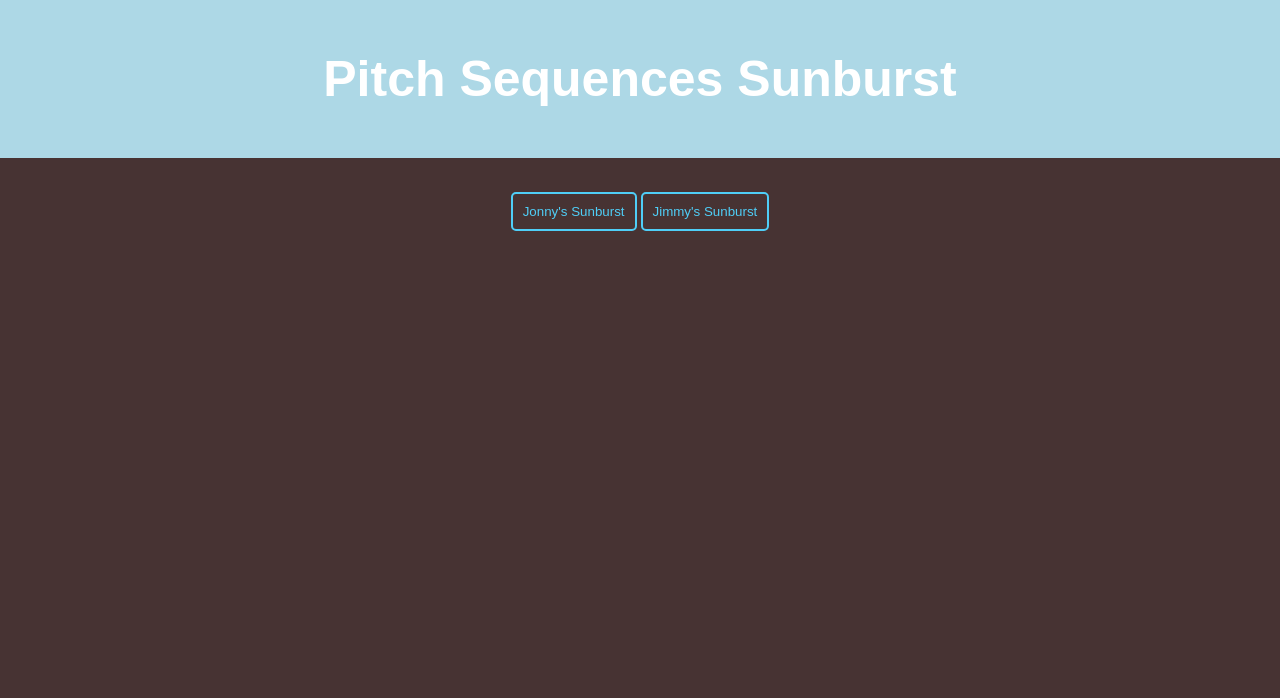
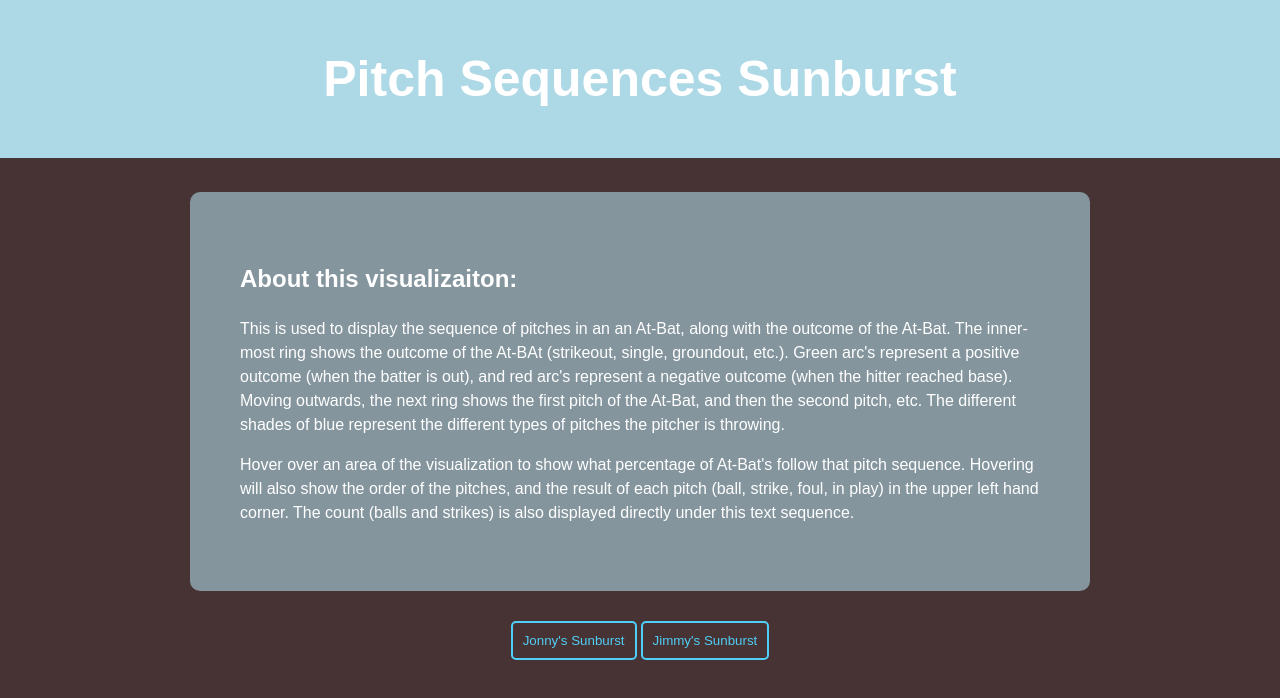
Before and after one commit to Morganhtrotter/PitchSequences, a website: page index.html in a window 1280 px wide. Drawn offline with Linux system fonts and the light colour scheme.

Commit message:
Added description text

```diff
--- a/index.html
+++ b/index.html
@@ -8,6 +8,17 @@
 </head>
 <body>
 	<h1>Pitch Sequences Sunburst</h1>
+	<div id="text">
+		<h2>About this visualizaiton:</h2>
+		<p>This is used to display the sequence of pitches in an an At-Bat, along with the outcome of the At-Bat. The
+				inner-most ring shows the outcome of the At-BAt (strikeout, single, groundout, etc.). Green arc's represent
+				a positive outcome (when the batter is out), and red arc's represent a negative outcome (when the hitter
+				reached base). Moving outwards, the next ring shows the first pitch of the At-Bat, and then the second pitch,
+				etc. The different shades of blue represent the different types of pitches the pitcher is throwing.</p>
+		<p>Hover over an area of the visualization to show what percentage of At-Bat's follow that pitch sequence. Hovering
+				will also show the order of the pitches, and the result of each pitch (ball, strike, foul, in play) in the
+				upper left hand corner. The count (balls and strikes) is also displayed directly under this text sequence.</p>
+	</div>
 	<button id="jonny">Jonny's Sunburst</button>
 	<button id="jimmy">Jimmy's Sunburst</button>
 <script type="module">
--- a/inspector.css
+++ b/inspector.css
@@ -141,3 +141,17 @@ button:hover {
 	background-color: #4fcef7;
 	color: #473333;
 }
+
+#text {
+	font-family: 'Nanun Gothic', sans-serif;
+	color: white;
+	text-align: left;
+	width: 800px;
+	padding: 50px;
+	margin-left: auto;
+	margin-right: auto;
+	line-height: 1.5;
+	background-color: rgba(173, 216, 230, 0.6);
+	border-radius: 10px;
+	margin-bottom: 30px;
+}
```
